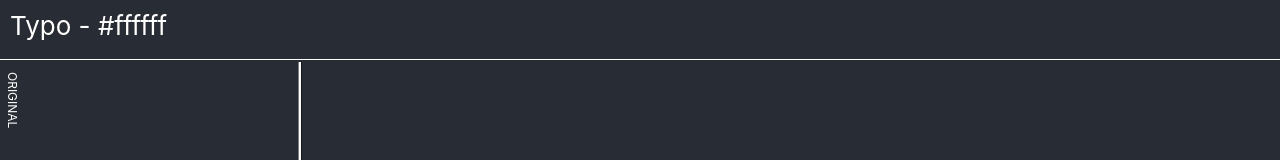
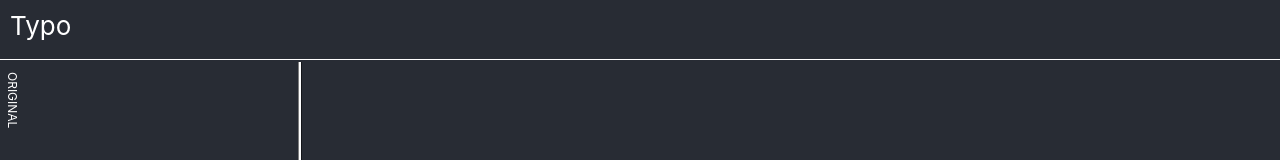
Before and after one commit to onion2k/typo, a React (Create React App) app: page / in a window 1280 px wide. Shown: the top 160 px of the page. Built offline with nearby package versions, Linux system fonts and the light colour scheme.

Commit message:
Updated README

```diff
--- a/src/App.js
+++ b/src/App.js
@@ -27,7 +27,7 @@ export default function App() {
   }
   return (
     <div className="App">
-      <header className="typo-header">Typo - {original.color}</header>
+      <header className="typo-header">Typo</header>
       <SplitContext.Provider value={{split: split, update: setSplit}}>
         <div className="typo-splitscreen">
           <Typo copy title="Copy" style={copy} />
```
Also changed, not shown: typo.png (added), 1 other file (tests, documents, lock files or other folders).
